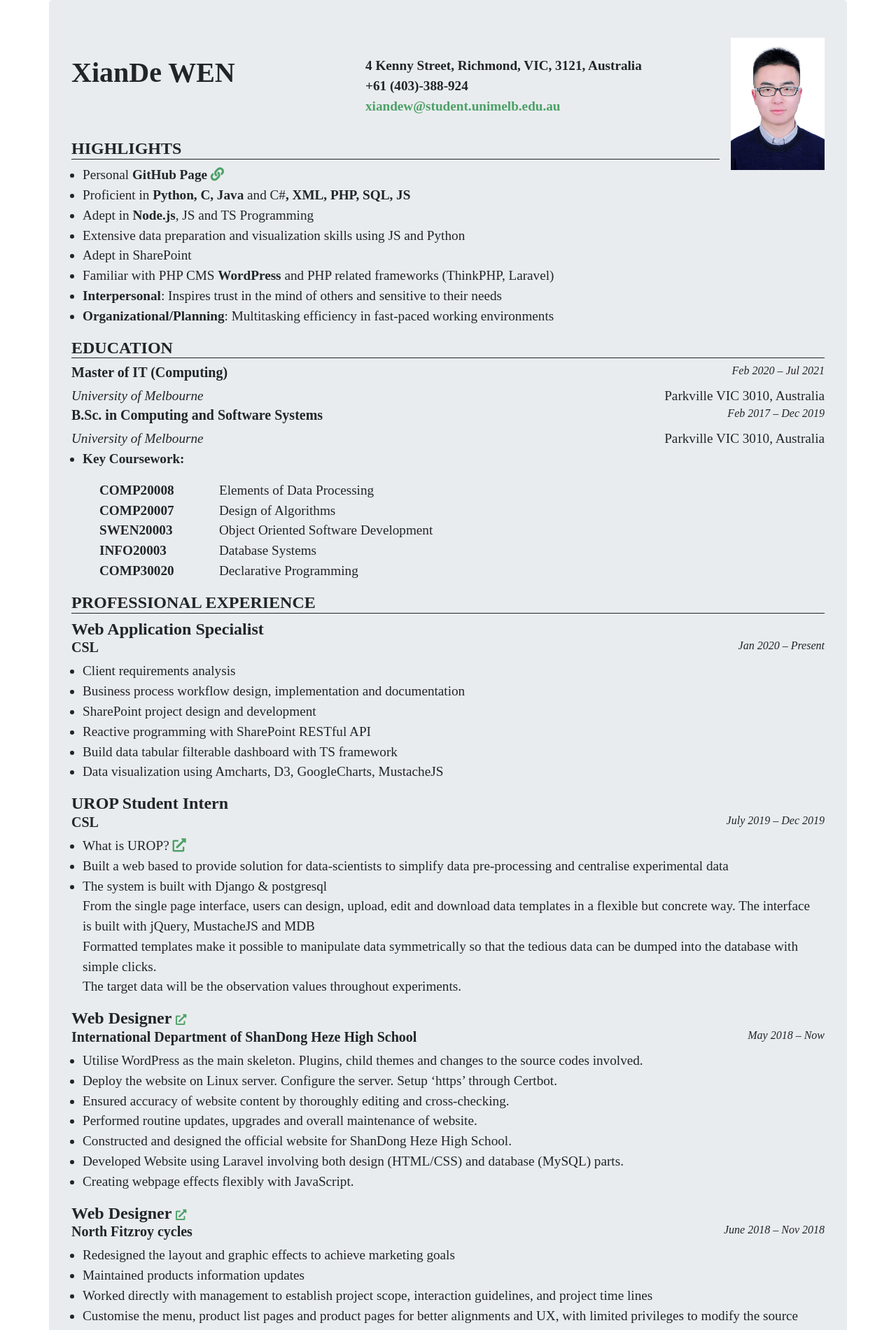
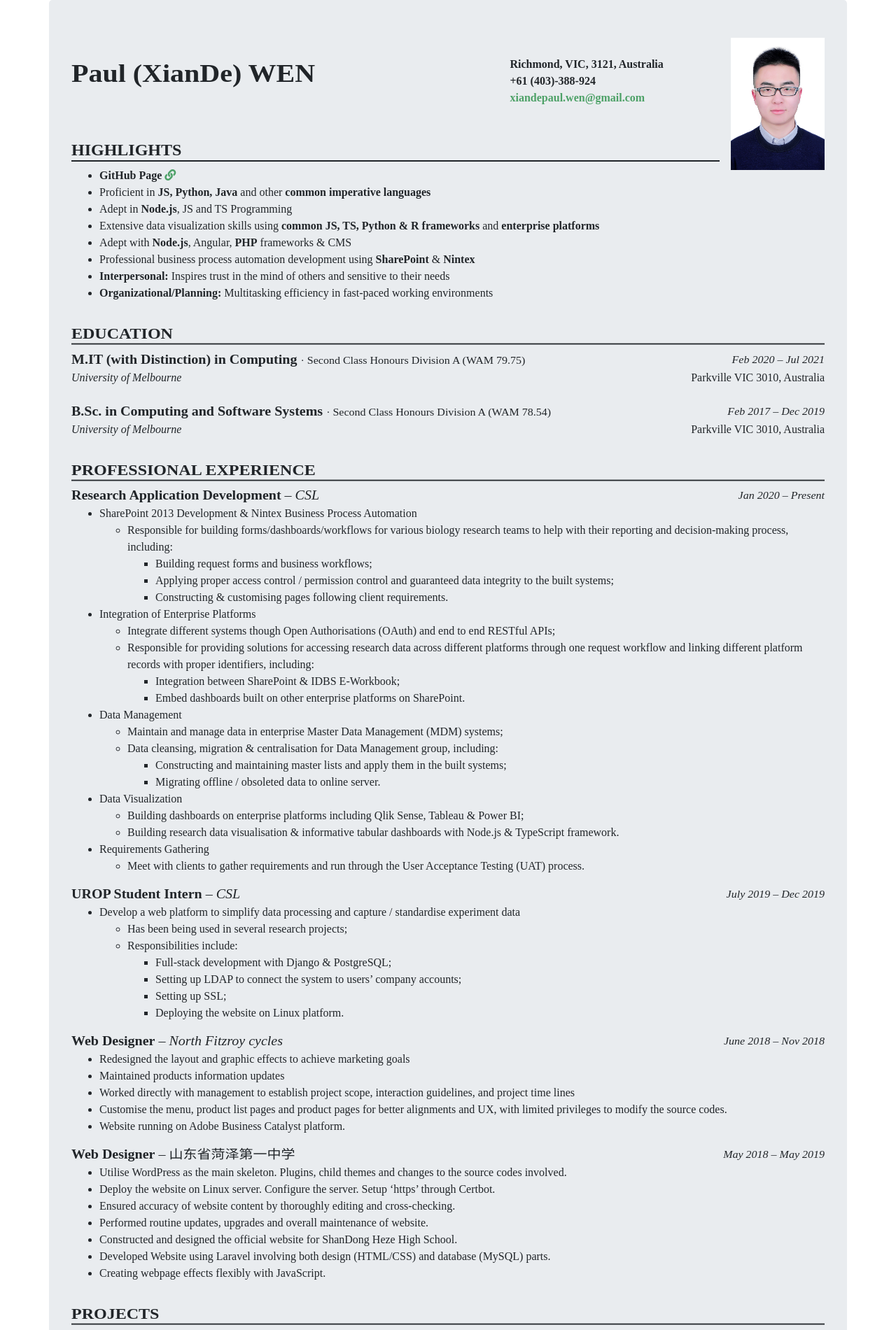
Before and after one commit to xiandew/xiandew.github.io, a Jekyll site: the page resume/index.html, which Jekyll copies as it is, in a window 1280 px wide. Shown: the top 1901 px of the page at 70% size. Built offline with Jekyll 4.4.1, drawn with Linux system fonts in a browser that asks for light colours; nearby versions of some CDN libraries; some of the changed text lies outside the part shown.

Commit message:
chore(resume): refresh resume highlights and Chinese typography

```diff
--- a/resume/index.html
+++ b/resume/index.html
@@ -4,11 +4,15 @@
 <head>
     <meta charset="utf-8">
     <meta name="viewport" content="width=device-width, initial-scale=1">
-    <title>XianDe WEN</title>
-    <link rel="stylesheet" href="https://stackpath.bootstrapcdn.com/bootstrap/4.3.1/css/bootstrap.min.css"
-        integrity="sha384-ggOyR0iXCbMQv3Xipma34MD+dH/1fQ784/j6cY/iJTQUOhcWr7x9JvoRxT2MZw1T" crossorigin="anonymous">
-    <link rel="stylesheet" href="https://use.fontawesome.com/releases/v5.8.2/css/all.css"
-        integrity="sha384-oS3vJWv+0UjzBfQzYUhtDYW+Pj2yciDJxpsK1OYPAYjqT085Qq/1cq5FLXAZQ7Ay" crossorigin="anonymous">
+    <title>Paul (XianDe) WEN</title>
+    <link rel="stylesheet"
+        href="https://stackpath.bootstrapcdn.com/bootstrap/4.3.1/css/bootstrap.min.css"
+        integrity="sha384-ggOyR0iXCbMQv3Xipma34MD+dH/1fQ784/j6cY/iJTQUOhcWr7x9JvoRxT2MZw1T"
+        crossorigin="anonymous">
+    <link rel="stylesheet"
+        href="https://use.fontawesome.com/releases/v5.8.2/css/all.css"
+        integrity="sha384-oS3vJWv+0UjzBfQzYUhtDYW+Pj2yciDJxpsK1OYPAYjqT085Qq/1cq5FLXAZQ7Ay"
+        crossorigin="anonymous">
     <link rel="stylesheet" href="./style.css">
 </head>
 
@@ -16,12 +20,14 @@
     <div class="container jumbotron">
 
         <section class="row heading">
-            <h1 class="col-md-5 name">XianDe WEN</h1>
-            <div class="col-md-7">
+            <h1 class="col-md-6 name">Paul (XianDe) WEN</h1>
+            <div class="col-md-6">
                 <ul class="contact-detail">
-                    <li>4 Kenny Street, Richmond, VIC, 3121, Australia</li>
+                    <li>Richmond, VIC, 3121, Australia</li>
                     <li>+61 (403)-388-924</li>
-                    <li><a href="mailto:xiandew@student.unimelb.edu.au">xiandew@student.unimelb.edu.au</a></li>
+                    <li><a
+                            href="mailto:xiandepaul.wen@gmail.com">xiandepaul.wen@gmail.com</a>
+                    </li>
                 </ul>
             </div>
             <div style="clear: both;"></div>
@@ -32,58 +38,60 @@
         </section>
 
         <section>
-            <h4 class="header">HIGHLIGHTS</h4>
+            <h4 class="header" style="transform: none;">HIGHLIGHTS</h4>
             <ul>
                 <li>
-                    Personal <b>GitHub Page</b>
-                    <a href="https://xiandew.github.io/"><i class="fas fa-link"></i></a>
+                    <b>GitHub Page</b>
+                    <a href="https://xiandew.github.io/"><i
+                            class="fas fa-link"></i></a>
                 </li>
-                <li>Proficient in <b>Python, C, Java</b> and C#<b>, XML, PHP, SQL, JS</b></li>
+                <li>Proficient in <b>JS, Python, Java</b> and other <b>common
+                        imperative languages</b></li>
                 <li>Adept in <b>Node.js</b>, JS and TS Programming</li>
-                <li>Extensive data preparation and visualization skills using JS and Python</li>
-                <li>Adept in SharePoint</li>
-                <li>Familiar with PHP CMS <b>WordPress</b> and PHP related frameworks (ThinkPHP, Laravel)</li>
-                <li><b>Interpersonal</b>: Inspires trust in the mind of others and sensitive to their needs</li>
-                <li><b>Organizational/Planning</b>: Multitasking efficiency in fast-paced working environments</li>
+                <li>Extensive data visualization skills using <b>common JS, TS,
+                        Python & R frameworks</b> and <b>enterprise
+                        platforms</b></li>
+                <li>Adept with <b>Node.js</b>, Angular, <b>PHP</b> frameworks &
+                    CMS</li>
+                <li>Professional business process automation development using
+                    <b>SharePoint</b> & <b>Nintex</b>
+                </li>
+                <li><b>Interpersonal:</b> Inspires trust in the mind of others
+                    and sensitive to their needs</li>
+                <li><b>Organizational/Planning:</b> Multitasking efficiency in
+                    fast-paced working environments</li>
             </ul>
         </section>
 
         <section>
             <h4 class="header">EDUCATION</h4>
 
-            <h5 class="sub-title">
-                <span>Master of IT (Computing)</span>
-                <small>Feb 2020 – Jul 2021</small>
-            </h5>
+            <div class="sub-title">
+                <h5>
+                    <span>M.IT (with Distinction) in Computing</span>
+                    <small> · Second Class Honours Division A (WAM
+                        79.75)</small>
+                </h5>
+                <em>Feb 2020 – Jul 2021</em>
+            </div>
             <div>
                 <span class="uni-name">University of Melbourne</span>
                 <span class="uni-loc">Parkville VIC 3010, Australia</span>
             </div>
 
-            <h5 class="sub-title">
-                <span>B.Sc. in Computing and Software Systems</span>
-                <small>Feb 2017 – Dec 2019</small>
-            </h5>
+            <br>
+
+            <div class="sub-title">
+                <h5>
+                    <span>B.Sc. in Computing and Software Systems</span>
+                    <small> · Second Class Honours Division A (WAM
+                        78.54)</small>
+                </h5>
+                <em>Feb 2017 – Dec 2019</em>
+            </div>
             <div>
                 <span class="uni-name">University of Melbourne</span>
                 <span class="uni-loc">Parkville VIC 3010, Australia</span>
-            </div>
-            <div>
-                <ul style="font-weight: bold">
-                    <li>Key Coursework:</li>
-                </ul>
-                <dl class="key-coursework row">
-                    <dt class="col-md-2">COMP20008</dt>
-                    <dd class="col-md-10">Elements of Data Processing</dd>
-                    <dt class="col-md-2">COMP20007</dt>
-                    <dd class="col-md-10">Design of Algorithms</dd>
-                    <dt class="col-md-2">SWEN20003</dt>
-                    <dd class="col-md-10">Object Oriented Software Development</dd>
-                    <dt class="col-md-2">INFO20003</dt>
-                    <dd class="col-md-10">Database Systems</dd>
-                    <dt class="col-md-2">COMP30020</dt>
-                    <dd class="col-md-10">Declarative Programming</dd>
-                </dl>
             </div>
         </section>
 
@@ -91,103 +99,162 @@
             <h4 class="header">PROFESSIONAL EXPERIENCE</h4>
 
             <div>
-                <h4 class="title">
-                    Web Application Specialist
-                </h4>
-                <h5 class="sub-title">
-                    <span>CSL</span>
-                    <small>Jan 2020 – Present</small>
-                </h5>
+                <div class="exp-one-liner">
+                    <h5 class="title">Research Application Development<em
+                            class="company-name">CSL</em></h5>
+                    <em class="period">Jan 2020 – Present</em>
+                </div>
 
                 <ul>
-                    <li>Client requirements analysis</li>
-                    <li>Business process workflow design, implementation and documentation</li>
-                    <li>SharePoint project design and development</li>
-                    <li>Reactive programming with SharePoint RESTful API</li>
-                    <li>Build data tabular filterable dashboard with TS framework</li>
-                    <li>Data visualization using Amcharts, D3, GoogleCharts, MustacheJS</li>
-                </ul>
-            </div>
-
-            <div>
-                <h4 class="title">
-                    UROP Student Intern
-                </h4>
-                <h5 class="sub-title">
-                    <span>CSL</span>
-                    <small>July 2019 – Dec 2019</small>
-                </h5>
-
-                <ul>
-                    <li>
-                        What is UROP?
-                        <a href="https://biomedicalsciences.unimelb.edu.au/study/current-student-information/plan-your-bachelor-of-biomedicine/urop" target="_blank">
-                            <i class="fas fa-external-link-alt"></i>
-                        </a>
+                    <li>SharePoint 2013 Development & Nintex Business Process
+                        Automation
+                        <ul>
+                            <li>Responsible for building
+                                forms/dashboards/workflows for various biology
+                                research teams to help with their reporting and
+                                decision-making process, including:
+                                <ul>
+                                    <li>Building request forms and business
+                                        workflows;</li>
+                                    <li>Applying proper access control /
+                                        permission control and guaranteed data
+                                        integrity to the built systems;</li>
+                                    <li>Constructing & customising pages
+                                        following client requirements.</li>
+                                </ul>
+                            </li>
+                        </ul>
                     </li>
-                    <li>
-                        Built a web based to provide solution for data-scientists to simplify data pre-processing and centralise experimental data
+                    <li>Integration of Enterprise Platforms
+                        <ul>
+                            <li>Integrate different systems though Open
+                                Authorisations (OAuth) and end to end RESTful
+                                APIs;</li>
+                            <li>Responsible for providing solutions for
+                                accessing research data across different
+                                platforms through one request workflow and
+                                linking different platform records with proper
+                                identifiers, including:
+                                <ul>
+                                    <li>Integration between SharePoint & IDBS
+                                        E-Workbook;</li>
+                                    <li>Embed dashboards built on other
+                                        enterprise platforms on SharePoint.</li>
+                                </ul>
+                            </li>
+                        </ul>
                     </li>
-                    <li>
-                        The system is built with Django & postgresql
+                    <li>Data Management
+                        <ul>
+                            <li>Maintain and manage data in enterprise Master
+                                Data Management (MDM) systems;</li>
+                            <li>Data cleansing, migration & centralisation for
+                                Data Management group, including:
+                                <ul>
+                                    <li>Constructing and maintaining master
+                                        lists and apply them in the built
+                                        systems;</li>
+                                    <li>Migrating offline / obsoleted data to
+                                        online server.</li>
+                                </ul>
+                            </li>
+                        </ul>
                     </li>
-                        From the single page interface, users can design, upload, edit and download data templates in a flexible but concrete way. The interface is built with jQuery, MustacheJS and MDB<br>
-                        Formatted templates make it possible to manipulate data symmetrically so that the tedious data can be dumped into the database with simple clicks. <br>
-                        The target data will be the observation values throughout experiments. <br>
+                    <li>Data Visualization
+                        <ul>
+                            <li>Building dashboards on enterprise platforms
+                                including Qlik Sense, Tableau & Power BI;</li>
+                            <li>Building research data visualisation &
+                                informative tabular dashboards with Node.js &
+                                TypeScript framework.</li>
+                        </ul>
+                    </li>
+                    <li>Requirements Gathering
+                        <ul>
+                            <li>Meet with clients to gather requirements and run
+                                through the User Acceptance Testing (UAT)
+                                process.</li>
+                        </ul>
                     </li>
                 </ul>
             </div>
 
             <div>
-                <h4 class="title">
-                    Web Designer
-                    <small>
-                        <a href="https://www.hzyzgjb.com.cn/" target="_blank">
-                            <i class="fas fa-external-link-alt"></i>
-                        </a>
-                    </small>
-                </h4>
-                <h5 class="sub-title">
-                    <span>International Department of ShanDong Heze High School</span>
-                    <small>May 2018 – Now</small>
-                </h5>
+                <div class="exp-one-liner">
+                    <h5 class="title">UROP Student Intern<em
+                            class="company-name">CSL</em></h5>
+                    <em class="period">July 2019 – Dec 2019</em>
+                </div>
+
                 <ul>
-                    <li>Utilise WordPress as the main skeleton. Plugins, child themes and changes to the source codes
-                        involved.</li>
-                    <li>Deploy the website on Linux server. Configure the server. Setup ‘https’ through Certbot.</li>
-                    <li>Ensured accuracy of website content by thoroughly editing and cross-checking.</li>
-                    <li>Performed routine updates, upgrades and overall maintenance of website.</li>
-                    <li>Constructed and designed the official website for ShanDong Heze High School.</li>
-                    <li>Developed Website using Laravel involving both design (HTML/CSS) and database (MySQL) parts.
+                    <li>Develop a web platform to simplify data processing and
+                        capture / standardise experiment data
+                        <ul>
+                            <li>Has been being used in several research
+                                projects;</li>
+                            <li>Responsibilities include:
+                                <ul>
+                                    <li>Full-stack development with Django &
+                                        PostgreSQL;</li>
+                                    <li>Setting up LDAP to connect the system to
+                                        users’ company accounts;</li>
+                                    <li>Setting up SSL;</li>
+                                    <li>Deploying the website on Linux platform.
+                                    </li>
+                                </ul>
+                            </li>
+                        </ul>
                     </li>
-                    <li>Creating webpage effects flexibly with JavaScript.</li>
                 </ul>
             </div>
 
             <div>
-                <h4 class="title">
-                    Web Designer
-                    <small>
-                        <a href="http://www.northfitzroycycles.com.au/" target="_blank">
-                            <i class="fas fa-external-link-alt"></i>
-                        </a>
-                    </small>
-                </h4>
-                <h5 class="sub-title">
-                    <span>North Fitzroy cycles</span>
-                    <small>June 2018 – Nov 2018</small>
-                </h5>
+                <div class="exp-one-liner">
+                    <h5 class="title">Web Designer<em class="company-name">North
+                            Fitzroy cycles</em></h5>
+                    <em class="period">June 2018 – Nov 2018</em>
+                </div>
                 <ul>
-                    <li>Redesigned the layout and graphic effects to achieve marketing goals</li>
+                    <li>Redesigned the layout and graphic effects to achieve
+                        marketing goals</li>
                     <li>Maintained products information updates</li>
-                    <li>Worked directly with management to establish project scope, interaction guidelines, and project
+                    <li>Worked directly with management to establish project
+                        scope, interaction guidelines, and project
                         time lines
                     </li>
-                    <li>Customise the menu, product list pages and product pages for better alignments and UX, with
+                    <li>Customise the menu, product list pages and product pages
+                        for better alignments and UX, with
                         limited
                         privileges to modify the source codes.
                     </li>
-                    <li>Website running on Adobe Business Catalyst platform.</li>
+                    <li>Website running on Adobe Business Catalyst platform.
+                    </li>
+                </ul>
+            </div>
+
+            <div>
+                <div class="exp-one-liner">
+                    <h5 class="title">Web Designer<em class="company-name"
+                            style="font-family: STFangSong;font-style: inherit;">山东省菏泽第一中学</em></h5>
+                    <em class="period">May 2018 – May 2019</em>
+                </div>
+
+                <ul>
+                    <li>Utilise WordPress as the main skeleton. Plugins, child
+                        themes and changes to the source codes
+                        involved.</li>
+                    <li>Deploy the website on Linux server. Configure the
+                        server. Setup ‘https’ through Certbot.</li>
+                    <li>Ensured accuracy of website content by thoroughly
+                        editing and cross-checking.</li>
+                    <li>Performed routine updates, upgrades and overall
+                        maintenance of website.</li>
+                    <li>Constructed and designed the official website for
+                        ShanDong Heze High School.</li>
+                    <li>Developed Website using Laravel involving both design
+                        (HTML/CSS) and database (MySQL) parts.
+                    </li>
+                    <li>Creating webpage effects flexibly with JavaScript.</li>
                 </ul>
             </div>
         </section>
@@ -195,22 +262,27 @@
         <section>
             <h4 class="header">PROJECTS</h4>
 
-            <div>
+            <!-- TODO -->
+            <!-- <div>
                 <h4 class="title">
                     FeMo
                     <small>
-                        <a href="https://github.com/desert-eagles/FeMo" target="_blank">
+                        <a href="https://github.com/desert-eagles/FeMo"
+                            target="_blank">
                             <i class="fas fa-external-link-alt"></i>
                         </a>
                     </small>
                 </h4>
                 <h5 class="sub-title">
-                    <span>A web application designed for your family memories</span>
+                    <span>A web application designed for your family
+                        memories</span>
                     <small>Aug 2019 - Nov 2019</small>
                 </h5>
                 <ul>
-                    <li>A milestone project for Bachelor of Science at Melbourne uni</li>
-                    <li>Concise and mobile-optimal layout with HTML/CSS and JS</li>
+                    <li>A milestone project for Bachelor of Science at Melbourne
+                        uni</li>
+                    <li>Concise and mobile-optimal layout with HTML/CSS and JS
+                    </li>
                     <li>Take good use of Node.js packets with npm</li>
                     <li>MVC structure applied with Express.js framework</li>
                     <li>Team work and version control with Git</li>
@@ -231,7 +304,8 @@
                     <small>Sept 2018</small>
                 </h5>
                 <ul>
-                    <li>Game design Eclipse following the exact requirements on the spec.</li>
+                    <li>Game design Eclipse following the exact requirements on
+                        the spec.</li>
                     <li>Version control with Git.</li>
                 </ul>
             </div>
@@ -251,7 +326,8 @@
                 </h5>
                 <ul>
                     <li>A compact, flexible Node.js project</li>
-                    <li>Concise and mobile-optimal layout with HTML/CSS and JS</li>
+                    <li>Concise and mobile-optimal layout with HTML/CSS and JS
+                    </li>
                     <li>Take good use of Node.js packets with npm</li>
                     <li>MVC structure applied with Express.js framework</li>
                     <li>Team work and version control with Git</li>
@@ -272,26 +349,32 @@
                     <small>Nov 2018</small>
                 </h5>
                 <ul>
-                    <li>Independently designed and developed the game on the mini program platform</li>
+                    <li>Independently designed and developed the game on the
+                        mini program platform</li>
                     <li>Game design using WeChat Developer Tool.</li>
-                    <li>Singleton, Factory and Object Pool patterns being implemented.</li>
+                    <li>Singleton, Factory and Object Pool patterns being
+                        implemented.</li>
                     <li>Attempts made on Canvas Optimizations.</li>
                     <li>Version control with Git.</li>
                 </ul>
-            </div>
+            </div> -->
 
-            <a href="https://github.com/xiandew/repositories" target="_blank">
-                <h5>See more projects</h5>
+            <a href="https://github.com/xiandew?tab=repositories"
+                target="_blank">
+                <h5 class="header">SEE MORE OF MY WORK</h5>
             </a>
         </section>
 
     </div>
 
-    <script src="https://ajax.googleapis.com/ajax/libs/jquery/3.4.1/jquery.min.js"></script>
-    <script src="https://cdnjs.cloudflare.com/ajax/libs/popper.js/1.14.7/umd/popper.min.js"
+    <script
+        src="https://ajax.googleapis.com/ajax/libs/jquery/3.4.1/jquery.min.js"></script>
+    <script
+        src="https://cdnjs.cloudflare.com/ajax/libs/popper.js/1.14.7/umd/popper.min.js"
         integrity="sha384-UO2eT0CpHqdSJQ6hJty5KVphtPhzWj9WO1clHTMGa3JDZwrnQq4sF86dIHNDz0W1"
         crossorigin="anonymous"></script>
-    <script src="https://stackpath.bootstrapcdn.com/bootstrap/4.3.1/js/bootstrap.min.js"
+    <script
+        src="https://stackpath.bootstrapcdn.com/bootstrap/4.3.1/js/bootstrap.min.js"
         integrity="sha384-JjSmVgyd0p3pXB1rRibZUAYoIIy6OrQ6VrjIEaFf/nJGzIxFDsf4x0xIM+B07jRM"
         crossorigin="anonymous"></script>
 
--- a/resume/style.css
+++ b/resume/style.css
@@ -1,6 +1,5 @@
 body {
     font-family: "Times New Roman";
-    font-size: 1.2rem;
 }
 
 a {
@@ -16,13 +15,13 @@ a:hover {
     color: #4E6E5D;
 }
 
-ul {
-    padding: 0 1rem;
+section {
+    display: block;
+    margin: 2rem 0;
 }
 
-section {
-    display: block;
-    margin: 1rem 0;
+section:first-child {
+    margin: 1em 0;
 }
 
 dd {
@@ -47,19 +46,21 @@ dd {
 }
 
 .header {
-    font-size: 1.5rem;
     font-weight: bold;
-    border-bottom: 1px solid;
+    border-bottom: 2px solid;
 }
 
-.key-coursework {
-    padding: 0 2.5rem;
+.header, .name, .exp-one-liner, .sub-title {
+    -webkit-transform: scaleY(0.9);
+    -moz-transform: scaleY(0.9);
+    -ms-transform: scaleY(0.9);
+    -o-transform: scaleY(0.9);
+    transform: scaleY(0.9);
 }
 
 .title {
     font-weight: bold;
     margin-bottom: 0;
-    font-size: 1.5rem;
 }
 
 .title a {
@@ -67,17 +68,22 @@ dd {
     font-size: 80%;
 }
 
+h5 {
+    display: inline-block;
+    margin: 0;
+}
+
+.sub-title em {
+    float: right;
+}
+
 .sub-title span {
     font-weight: bold;
 }
 
-.sub-title small {
-    font-style: italic;
-    float: right;
-}
-
 .name {
     font-weight: bold;
+    padding: 0;
 }
 
 .contact-detail {
@@ -92,6 +98,19 @@ dd {
 }
 
 .uni-loc {
+    float: right;
+}
+
+.exp-one-liner .company-name {
+    font-weight: 500;
+}
+
+.exp-one-liner .company-name::before {
+    content: " – ";
+    font-family: initial;
+}
+
+.exp-one-liner .period {
     float: right;
 }
 
@@ -114,13 +133,11 @@ dd {
     dd {
         margin-bottom: .5rem;
     }
-
     .col-md-5, .col-md-7 {
         -ms-flex: none;
         flex: unset;
         max-width: 100%;
     }
-
     .heading {
         width: 70%;
         margin: 0 auto;
```
Also changed, not shown: other parts of resume/index.html (+6 -3 lines).
